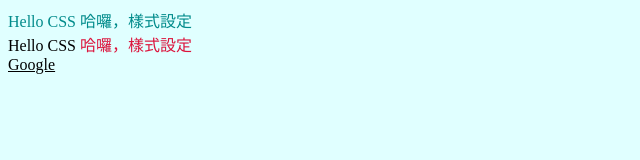
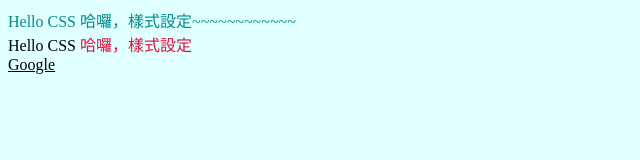
Before and after one commit to ververnaw/ververnaw.github.io, a plain HTML site: page index.html in a window 1280 px wide. Shown: the full height of the page, 0-640 px from the left. Drawn offline with Linux system fonts and the light colour scheme.

Commit message:
Update index.html

```diff
--- a/index.html
+++ b/index.html
@@ -8,7 +8,7 @@
         a:visited{color:brown}
     </style>
     <body>
-        <div id="s1">Hello CSS <span>哈囉，樣式設定</span></div>
+        <div id="s1">Hello CSS <span>哈囉，樣式設定~~~~~~~~~~~~</span></div>
         <div id="s2">Hello CSS <span>哈囉，樣式設定</span></div>
         <div id="s3"></div>
         <a href="https://www.google.com">Google</a>
```
